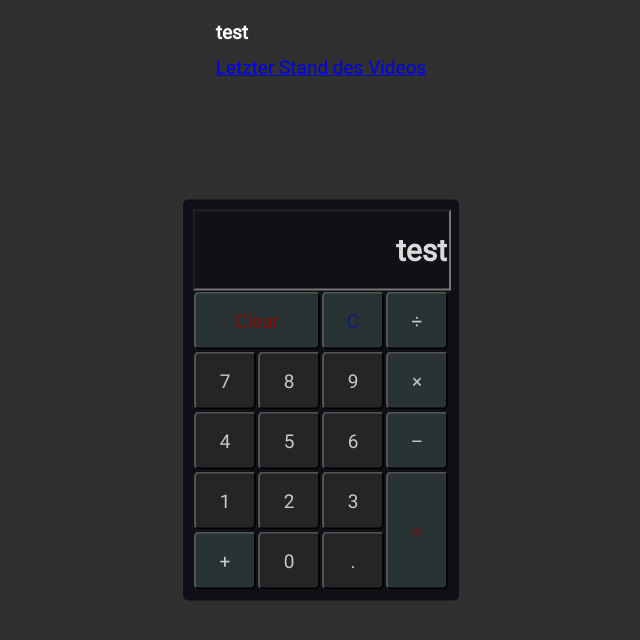
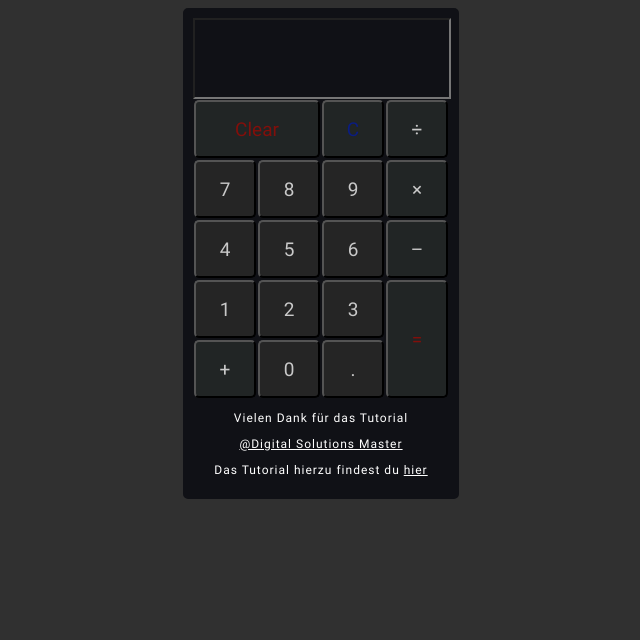
Before and after one commit to L00tz1ffer/ReactCalculator, a React (Create React App) app: page / in a window 1280 px wide. Shown: the top 640 px of the page, without its empty margins (319-959 px from the left). Built offline with nearby package versions, Linux system fonts and the light colour scheme.

Commit message:
Autogenerated Commit from  -> Zeit: 23.10.2022 16:07:09

```diff
--- a/src/App.css
+++ b/src/App.css
@@ -17,10 +17,7 @@ body{
 }
 
 .container {
-    top: 50%;
-    left: 50%;
-    position: absolute;
-    transform: translate(-50%, -50%);
+
     margin: 0 auto;
     width: 256px;
     height: 512x;
@@ -85,5 +82,15 @@ button:active {
 }
 
 .highlight{
-    background: #293333;
+    background: #212525;
 }
+
+.credits {
+    text-align: center;
+    justify-content: center;
+    font-size: 12px;
+    font-weight: 100;
+}
+a:link {
+    color: #fff;
+}
--- a/src/App.js
+++ b/src/App.js
@@ -2,7 +2,7 @@ import React, {useState} from 'react'
 import './App.css';
 
 const App = () => {
-    const [result, setResult] = useState("test");
+    const [result, setResult] = useState("");
     const handleClick = (e) => {
         setResult(result.concat(e.target.name));
     }
@@ -26,7 +26,7 @@ const App = () => {
     return (
         <>
             <div className='container'>
-                <form>
+                <form className='display'>
                     <input type="text" value={result}></input>
                 </form>
                 <div className='keypad'>
@@ -49,9 +49,14 @@ const App = () => {
                     <button className='keypad_button' name="." onClick={handleClick}>.</button>
                     <button className='keypad_button highlight' onClick={calculate} id="result">=</button>
                 </div>
+                <div className='credits'>
+                    <p className='credits'>Vielen Dank für das Tutorial </p>
+                    <a className='credits' href='https://www.youtube.com/channel/UC9S8RYfxS_YYD_eh57fswzQ'>@Digital Solutions Master</a>
+                    <p className='credits'>Das Tutorial hierzu findest du <a className='credits' href='https://www.youtube.com/watch?v=hpfDRnijdPE'>hier</a></p>
+                </div>
             </div>
-            <h1>{result}</h1>
-            <a href='https://youtu.be/hpfDRnijdPE?t=235'>Letzter Stand des Videos</a>
+
+
         </>
     )
 }
```
